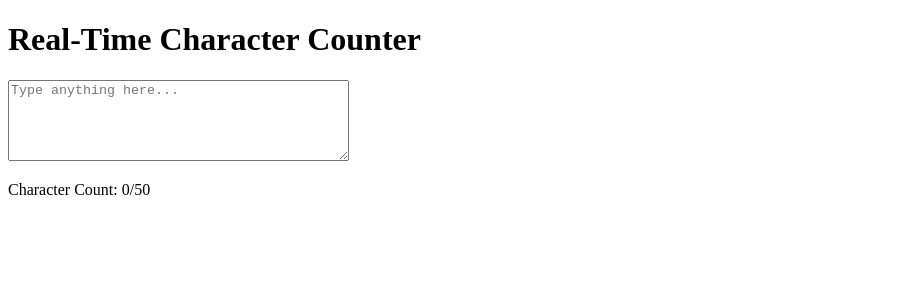
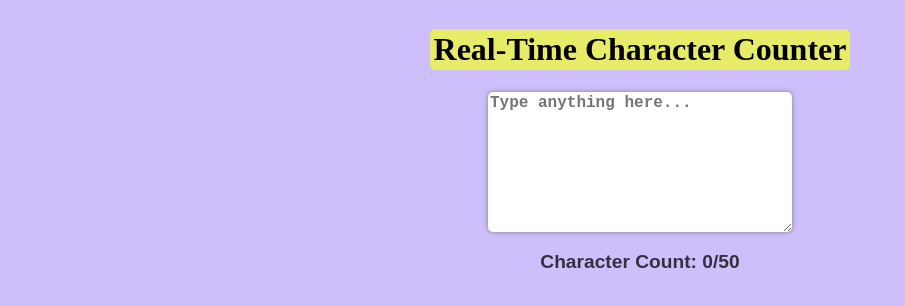
Before and after one commit to AbdullahAlbreiki/freecodecamp-js-projects, a plain HTML site: page real-time-character-counter/index.html in a window 1280 px wide. Shown: the whole page, without its empty margins (0-905 px from the left). Drawn offline with Linux system fonts and the light colour scheme.

Commit message:
fixed as name suggests lol

```diff
--- a/real-time-character-counter/index.html
+++ b/real-time-character-counter/index.html
@@ -5,12 +5,12 @@
     <meta charset="utf-8">
     <meta name="viewport" content="width=device-width, initial-scale=1.0">
     <title>Real Time Counter</title>
-    <link type="stylesheet"href="styles.css"/>
+    <link rel="stylesheet"href="styles.css"/>
 </head>
 
 <body>
     <h1>Real-Time Character Counter</h1>
-    <textarea type="text-area" id="text-input"  rows="5" cols="40" placeholder="Type anything here..."></textarea>
+    <textarea id="text-input"  rows="5" cols="40" placeholder="Type anything here..."></textarea>
 
     <p id="char-count">Character Count: 0/50</p>
     <script src="script.js"></script>
```
